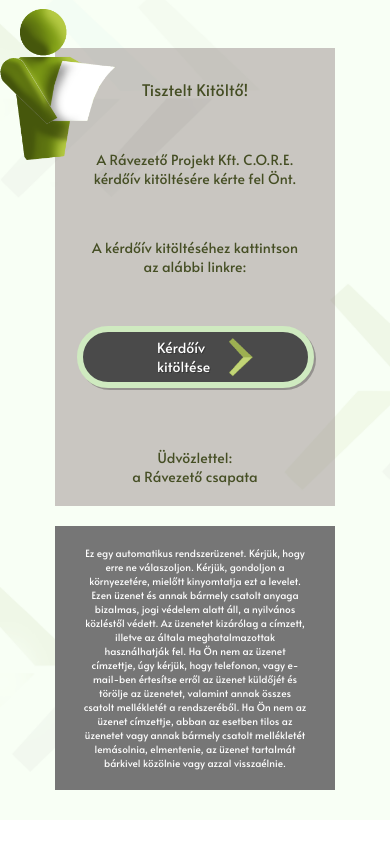
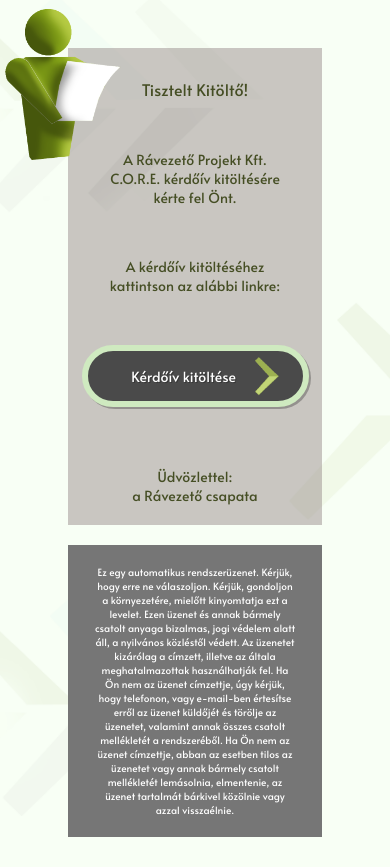
Before and after one commit to Papajcsik/CORE, a plain HTML site: page newsletter/newsletter.html in a window 390 px wide. Shown: the part 82-949 px from the top of the page. Before the commit the page ends 902 px from the top, so only its background shows below. Drawn offline with Linux system fonts and the light colour scheme.

Commit message:
Newsletter and bemutato page fix

```diff
--- a/newsletter/newsletter.css
+++ b/newsletter/newsletter.css
@@ -67,7 +67,7 @@ body {
 }
 
 .greyContainer{
-    width: 280px;
+    width: 35vw;
     height: auto;
     margin-top: 60px;
     margin-bottom: 10px;
@@ -87,7 +87,7 @@ body {
 }
 .manContainer{
     position: absolute;
-    left: -5px;
+    left: 25vw;
     top: 90px;
     width: 35%;
     aspect-ratio: 0.9;
@@ -123,6 +123,7 @@ body {
     margin-top: 30px;
     text-align: center;
     z-index: 50;
+    max-width: 70%;
 }
 .smalltext{
     font-size: 10px;
@@ -139,7 +140,7 @@ body {
     border: 6px solid #cfeac0;
     box-shadow: 2px 2px #0004;
     height: 50px;
-    aspect-ratio: 4.5;
+    aspect-ratio: 4.3;
     border-radius: 100px;
     margin: 30px;
     display: flex;
@@ -190,7 +191,7 @@ body {
     transition: margin-left 0.3s ease-in-out;
 }
 .blackContainer{
-    width: 280px;
+    width: 35vw;
     height: auto;
     margin-top: 10px;
     margin-bottom: 30px;
@@ -200,58 +201,77 @@ body {
     justify-content: space-evenly;
     align-items: center;
 }
-@media (min-width: 550px) {
-    .manContainer{
-        left: 30px;
+
+@media (max-width: 1200px) {
+    .manContainer {
+        left: 20vw;
+    }
+    .greyContainer {
+        width: 40vw;
+    }
+    .blackContainer {
+        width: 40vw;
     }
 }
-@media (min-width: 650px) {
+@media (max-width: 1000px) {
     .manContainer {
-        left: 70px;
+        left: 12vw;
+    }
+
+    .greyContainer {
+        width: 50vw;
+    }
+    .blackContainer {
+        width: 50vw;
+    }
+
+}
+@media (max-width: 850px) {
+    .manContainer {
+        left: 8vw;
+    }
+
+    .greyContainer {
+        width: 55vw;
+    }
+    .blackContainer {
+        width: 55vw;
     }
 }
-@media (min-width: 750px) {
+@media (max-width: 750px) {
     .manContainer {
-        left: 120px;
+        left: 2vw;
+    }
+
+    .greyContainer {
+        width: 65vw;
+    }
+    .blackContainer {
+        width: 65vw;
     }
 }
-@media (min-width: 850px) {
+@media (max-width: 600px) {
     .manContainer {
-        left: 180px;
+        left: 0vw;
+    }
+
+    .greyContainer {
+        width: 65vw;
+    }
+    .blackContainer {
+        width: 65vw;
     }
 }
-@media (min-width: 950px) {
+@media (max-width: 350px) {
     .manContainer {
-        left: 220px;
+        left: 0vw;
     }
+
+    .greyContainer {
+        width: 80vw;
+    }
+    .blackContainer {
+        width: 80vw;
+    }
+
 }
-@media (min-width: 1050px) {
-    .manContainer {
-        left: 280px;
-    }
-}
-@media (min-width: 1150px) {
-    .manContainer {
-        left: 330px;
-    }
-}
-@media (min-width: 1250px) {
-    .manContainer {
-        left: 370px;
-    }
-}
-@media (min-width: 1350px) {
-    .manContainer {
-        left: 430px;
-    }
-}
-@media (min-width: 1450px) {
-    .manContainer {
-        left: 480px;
-    }
-}
-@media (min-width: 1550px) {
-    .manContainer {
-        left: 520px;
-    }
-}
--- a/newsletter/newsletter.html
+++ b/newsletter/newsletter.html
@@ -36,7 +36,7 @@
             </div>
 
                 <div class="button">
-                    <text class="buttonText">Kérdőív<br/>kitöltése</text>
+                    <text class="buttonText">Kérdőív kitöltése</text>
                     <div class="buttonImage"></div>
                 </div>
 
```
Also changed, not shown: pages/bemutato.html (+3 -3 lines), styles/bemutato.css (+14 -2 lines).
